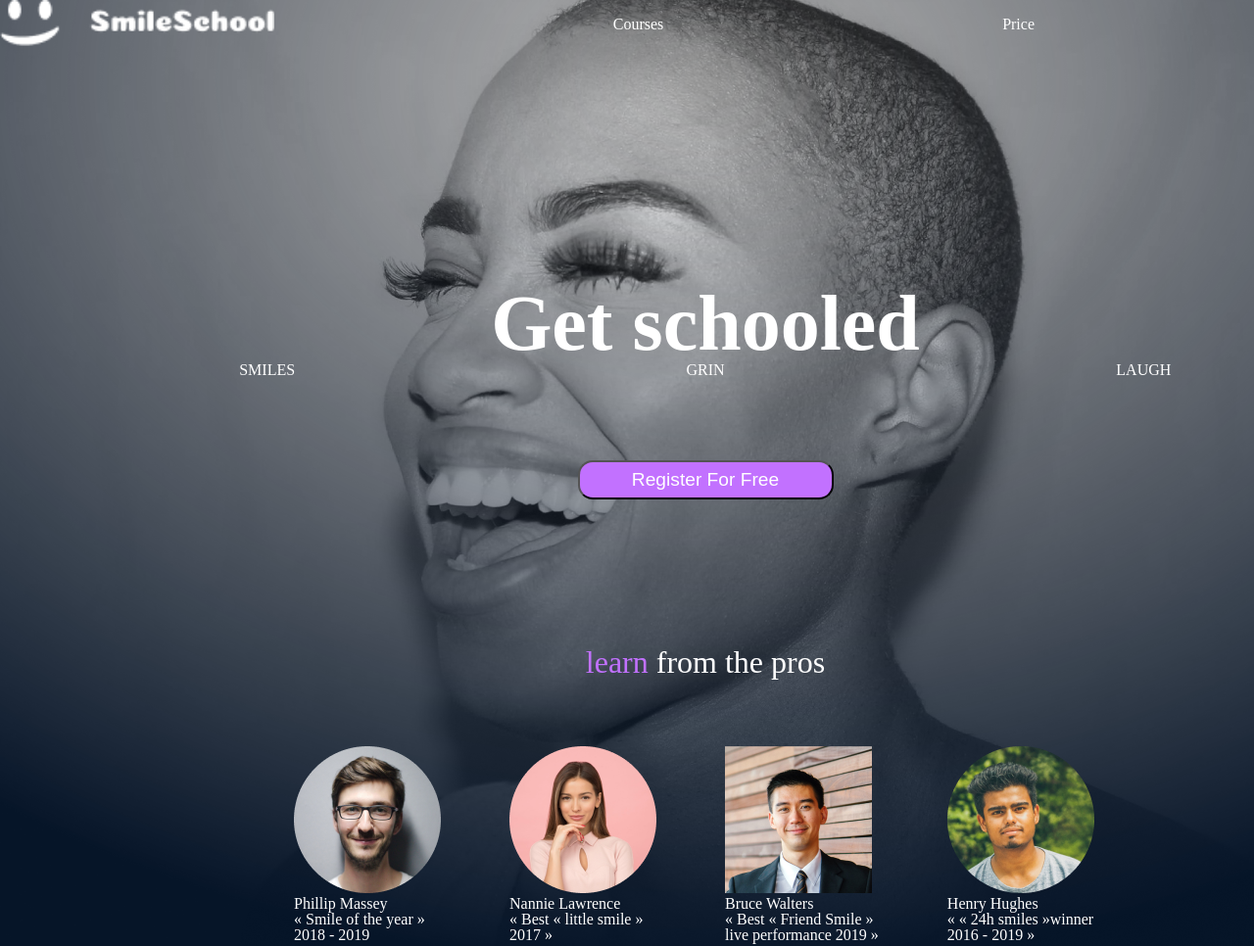
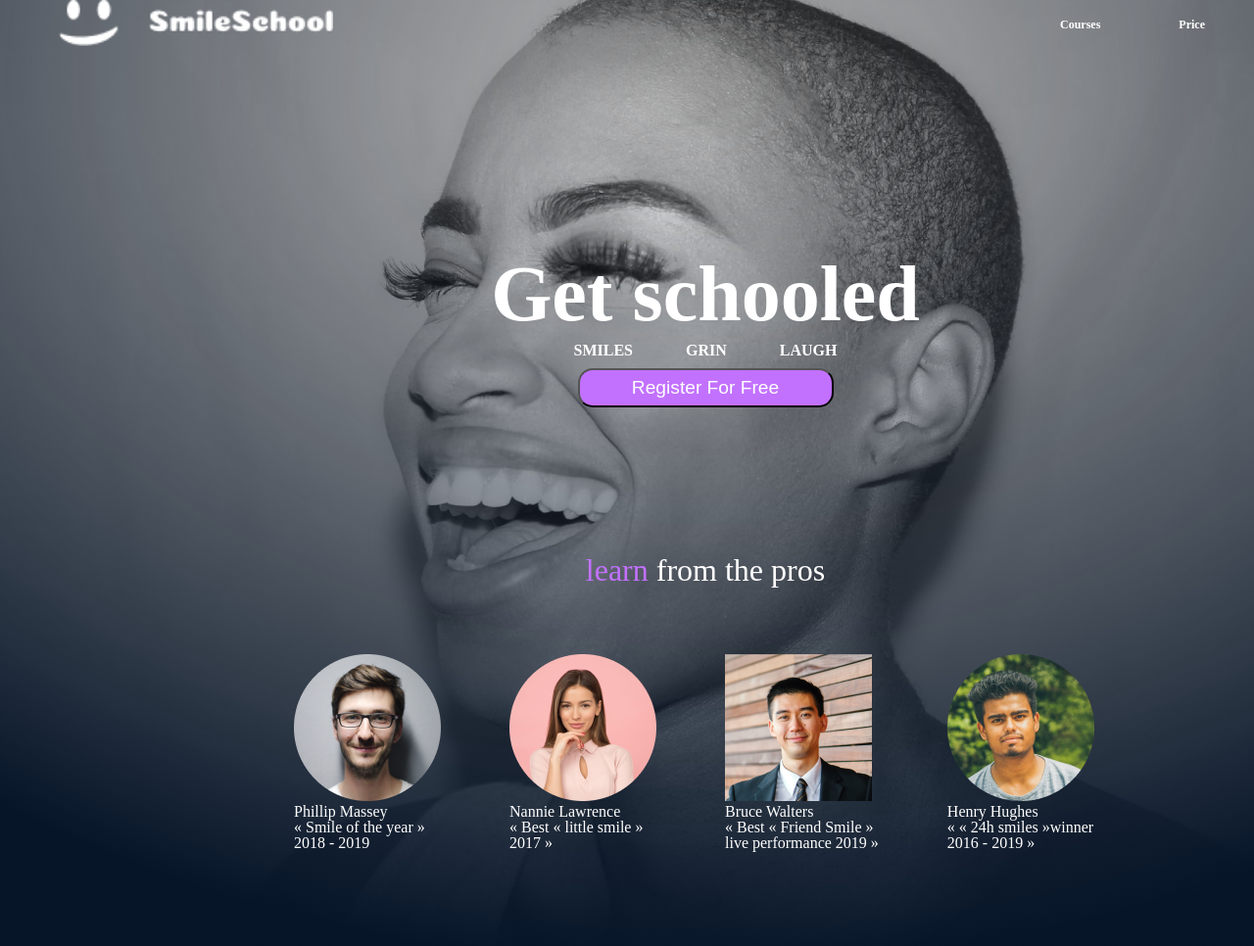
Before and after one commit to Jonah-Okiru/alx_html_css, a plain HTML site: page css_advanced/index.html in a window 1280 px wide. Shown: the top 966 px of the page at 98% size. Drawn offline with Linux system fonts and the light colour scheme.

Commit message:
Updated README.md, index.html and styles.css files.

```diff
--- a/css_advanced/index.html
+++ b/css_advanced/index.html
@@ -13,9 +13,9 @@
                 <!--The logo and navigation link-->
                 <nav>
                     <img src="logo.png" alt="logo">
-                    <a style="margin-left: auto;" href="#">Courses</a>
-                    <a href="#">Price</a>
-                    <a href="#">Login</a>
+                    <a style="margin-left: auto; padding-right: 60px;" href="#">Courses</a>
+                    <a style="padding-right: 60px;" href="#">Price</a>
+                    <a style="padding-right: 90px;" href="#">Login</a>
                 </nav>
 
 
@@ -24,14 +24,16 @@
                 <!--The burner-->
                 <section>
                     <div class="burner1">
-                        <h1 style="font-weight: bolder; font-size: 80px; padding-top: 190px;">Get schooled</h1>
+                        <h1 style="font-weight: bolder; font-size: 80px; padding-top: 160px;">Get schooled</h1>
                         <div class="container">
-                            <div class="box">SMILES</div>
-                            <div class="box">GRIN</div>
-                            <div class="box">LAUGH</div>
+                            <span>SMILES</span>
+                            <span>GRIN</span>
+                            <span>LAUGH</span>
 
                         </div>
-                        <button type="submit" class="custom-button">Register For Free</button>
+                        <div class="button">
+                            <button type="submit" class="custom-button">Register For Free</button>
+                        </div>
                     </div>
                     <h1 class="centred">
                         <span class="highlight">learn</span> from the pros</h1>
--- a/css_advanced/styles.css
+++ b/css_advanced/styles.css
@@ -1,35 +1,32 @@
-body{
-    margin: 0px;
-}
+
 .background_image{
     background-image: url("Object.png");
     background-repeat: no-repeat;
     width: 1440px;
     height: 1093px;
 }
-/*Navigation section*/
+/*Display the navigation link in flex form and align items at centre*/
 .navigation nav{
     display: flex;
     align-items: center;
-    justify-content: space-between;
+
 }
 /* set the size of the logo*/
 .navigation img{
     height: 50px;
-}
-/*add some between the links*/
-.navigation a{
-    margin-left: 80px;
-}
-/* push the link to the far right*/
-.navigation nav a{
-    margin-left: auto;
+    text-align: center;
+    padding-left: 60px;
 }
 
 /*Remove underline and text color in navigation link*/
 nav a{
     color: #FFFFFF;
     text-decoration: none;
+    margin: 10px;
+    font-weight: bolder;
+    font-size: 12px;
+    text-align: center;
+
 }
 /*Style top part of the burner*/
 .burner1{
@@ -39,16 +36,14 @@
 }
 /* set the container of three words*/
 .container{
-    display: flex;
-    gap: 2px;
-    justify-content: space-around;
+ word-spacing: 50px;
+ font-weight: bolder;
+ padding-top: 10px;
 
 }
-.box{
-        width: 100px;
-        height: 100px;
-        text-align: center;
-    }
+.button{
+    padding-top: 10px;
+}
 /* set the button color*/
 .custom-button{
     width: 261px;
@@ -57,6 +52,7 @@
     color: #FFFFFF;
     background-color: #C271FF;
     font-size: larger;
+
 }
 /* setting the header at the centre of the page*/
 .centred{
```
Also changed, not shown: 1 other file.
